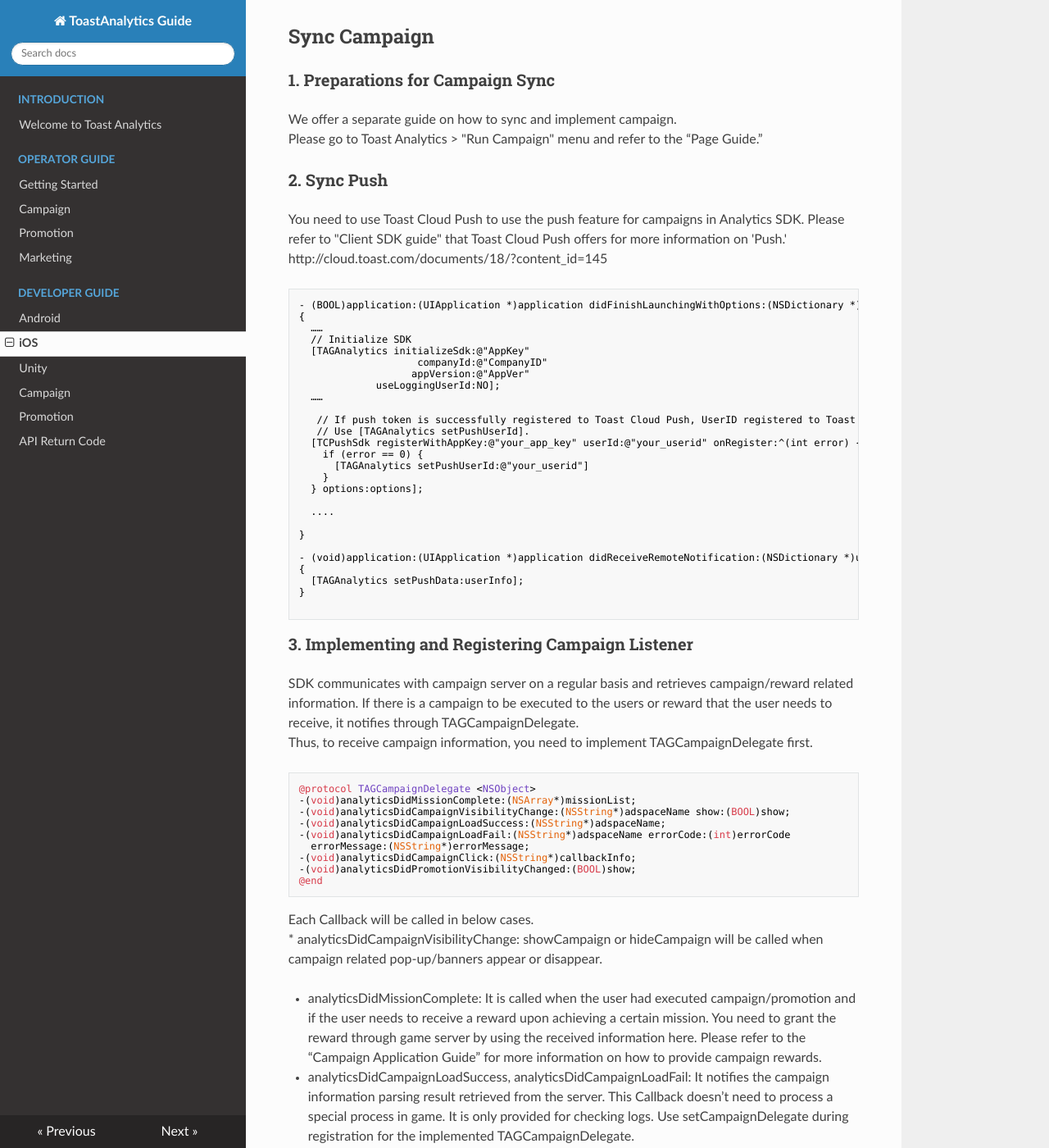
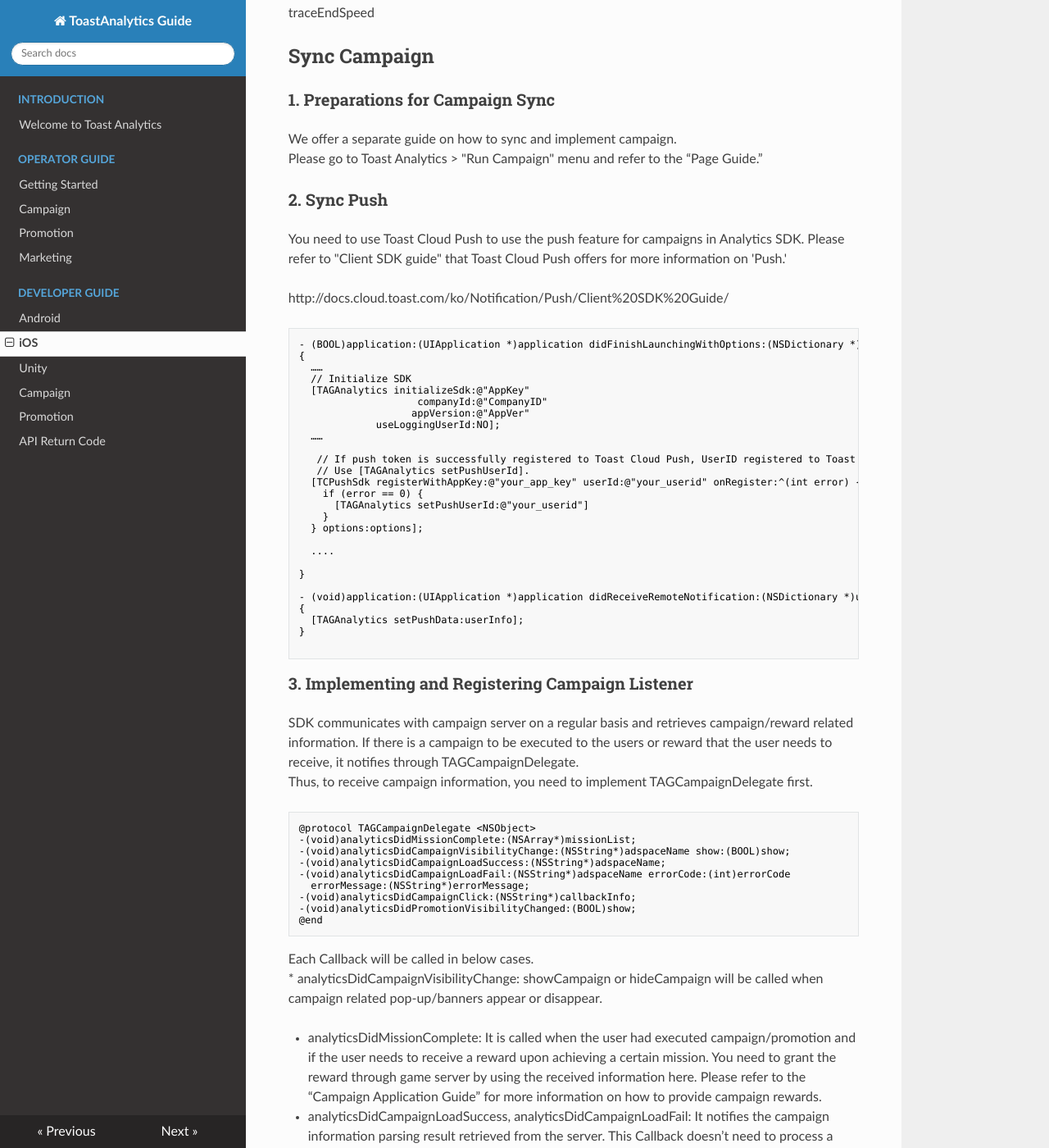
Before and after one commit to ToastAnalytics/ToastAnalytics_EN, an MkDocs documentation site: the page built from docs/Developer/5. iOS Developer Guide.md, in a window 1280 px wide and 1400 px high, scrolled down 6261 px. Shown: the whole window at 82% size. Built offline with MkDocs 1.6.1, drawn with Linux system fonts in a browser that asks for light colours; nearby versions of some CDN libraries; old or Windows-style settings are respelled for this version of MkDocs; part of the change alters nothing that is shown; some of the changed text lies outside the part shown.

Commit message:
Update 5. iOS Developer Guide.md

````diff
--- a/docs/Developer/5. iOS Developer Guide.md
+++ b/docs/Developer/5. iOS Developer Guide.md
@@ -7,7 +7,7 @@ This guide describes how to sync Analytics SDK on iOS platform. You need to regi
 
 ## SDK Download
 
-Download Android SDK file at <http://cloud.toast.com/documents/6/>.
+Download Android SDK file at <http://docs.cloud.toast.com/ko/Download/>.
 
 ## Project Setting
 
@@ -77,11 +77,12 @@ The following APIs need to be synced.
 
 ## Initialize
 
-You need “App Authentication Key” and “Company ID” issued after registering app in order to use the SDK. Please refer to this link (<http://cloud.toast.com/documents/2/>) for more information on how to register your app.
+You need “App Authentication Key” and “Company ID” issued after registering app in order to use the SDK. Please refer to this link (<http://docs.cloud.toast.com/ko/Analytics/App%20Analytics/Getting%20Started/#_4>) for more information on how to register your app.
 ![AppKey](https://raw.githubusercontent.com/ToastAnalytics/ToastAnalytics_EN/master/docs/Developer/images/pg_ios_002.png)
 
 In order to use GameAnalytics SDK, you need to perform SDK initialization first.<br>
 initializeSDK function in GameAnalytics class is for initializing SDK. This function is for checking data (device and app setting info) required internally and configuring for log sending.
+
 ```objective-c
 - (BOOL)application:(UIApplication *)application didFinishLaunchingWithOptions:(NSDictionary *)launchOptions
 {
@@ -103,6 +104,7 @@ Taking a case when a single user uses 2 devices as an example, with Advertise ID
 Thus, you need to take such difference in account when deciding the standard.
 You will use the last parameter (use logging userid flag) of the initialization function (initializeSDK) for setting such identifier: when the Flag is ‘true’, the user identifier will be User ID, when false it will be Advertise ID.
 Below example is when User ID is used as the user differentiator.
+
 ```objective-c
 - (BOOL)application:(UIApplication *)application didFinishLaunchingWithOptions:(NSDictionary *)launchOptions
 {
@@ -137,6 +139,7 @@ When the app is implemented for the first time (after initializeSDK) or when tra
 If traceDeactivation is called, it automatically calculates the lapse time between traceActivation and traceDeactivation to infer the ‘game play time.’ The work executed by SDK will also be suspended by traceDeactivation.<br>
 You MUST call this API since if you fail to do so when moving to background/foreground mode, you will not be able to measure the exact game play time. <br>
 DAU will be calcualted by subtracting the duplicated users from users (based on Advertise ID or User ID) who had called traceActivation in the day.
+
 ```objective-c
 - (void)applicationWillResignActive:(UIApplication *)application
 {
@@ -157,6 +160,7 @@ Once a user makes an in-app purchase, tracePurchase shall be called to send sale
 For currency, code defined in ISO-4217(<http://en.wikipedia.org/wiki/ISO_4217>) will be used.<br>
 Below example shows the case of purchasing a gem of $0.99.<br>
 ("GEM_10" as written below is the item code which had been defined in game. Unit Cost is the unit price of the item and payment is the actual payment that the user had made. For ‘level,’ enter the level of the purchasing user.)
+
 ```objective-c
 [TAGAnalytics tracePurchase:@"GEM_10"
                     payment:0.99
@@ -168,6 +172,7 @@ Below example shows the case of purchasing a gem of $0.99.<br>
 This function is called when acquiring/using goods in game and also when tracking the changes in the initial and secondary goods. The initial goods mean those purchased through in-app purchase (ex. Gems & rubies), whereas secondary goods (ex. Cherry, heart and so on) refer to those purchased using the first goods. <br>
 Below example shows the case when 10 gems had been purchased using in-app purchase.<br>
 ("CODE_IAP" is the code defined in game. For ‘type’ use 0 in the case of initial goods and ‘1,’ for the secondary goods.)
+
 ```objective-c
 [TAGAnalytics traceMoneyConsumption:@"CODE_IAP"
 	                           type:@"0"
@@ -176,6 +181,7 @@ Below example shows the case when 10 gems had been purchased using in-app purcha
 ```
 
 Below example shows the case when 100 cherries had been bought using 10 gems.
+
 ```objective-c
 // Use initial goods
 [TAGAnalytics traceMoneyConsumption:@"CODE_USE_GEM"
@@ -197,12 +203,14 @@ traceLevelUp is called if there is a change in a user level. For your reference,
 If the user level changes to level 10, below function is called. However, in this case the level of one user must go up. An accurate data cannot be measured in case where the level drops.<br>
 For instance, in a stage game like "Candy Crush Sage,” where each stage is used identically as the level, you need to leave the level-up log when proceeding to the next stage for the first time. Level-up log shall not be left when going back to the previous stage again to play.<br>
 Please note that you need to use the user’s highest stage as the level value, not the currently playing stage, for the level value delivered to another API.
-```
+
+```objective-c
 [TAGAnalytics traceLevelUp:10];
 ```
 
 ### 4. Friend
 It is for registering the number of friends of the user. Generally speaking, you need to call this function once the friend information is successfully loaded after running the app.
+
 ```objective-c
 [TAGAnalytics traceFriendCount:100];
 ```
@@ -225,7 +233,9 @@ Please go to Toast Analytics > "Run Campaign" menu and refer to the “Page Guid
 ### 2. Sync Push
 You need to use Toast Cloud Push to use the push feature for campaigns in Analytics SDK.
 Please refer to "Client SDK guide" that Toast Cloud Push offers for more information on 'Push.'
-http://cloud.toast.com/documents/18/?content_id=145
+
+http://docs.cloud.toast.com/ko/Notification/Push/Client%20SDK%20Guide/
+
 ```objective-c
 - (BOOL)application:(UIApplication *)application didFinishLaunchingWithOptions:(NSDictionary *)launchOptions
 {
@@ -259,7 +269,8 @@ http://cloud.toast.com/documents/18/?content_id=145
 ### 3. Implementing and Registering Campaign Listener
 SDK communicates with campaign server on a regular basis and retrieves campaign/reward related information. If there is a campaign to be executed to the users or reward that the user needs to receive, it notifies through TAGCampaignDelegate.<br>
 Thus, to receive campaign information, you need to implement TAGCampaignDelegate first.
-```
+
+```objective-c
 @protocol TAGCampaignDelegate <NSObject>
 -(void)analyticsDidMissionComplete:(NSArray*)missionList;
 -(void)analyticsDidCampaignVisibilityChange:(NSString*)adspaceName show:(BOOL)show;
@@ -329,6 +340,7 @@ This method is for showing the campaign pop-up/banner registered in Analytics we
 Since showCampaign() method will not invoke any action if there is no campaign using the adspace, we advise you to call different adspaceName functions in various locations of game, respectively, where campaign pop-up/banner is expected to appear. Then, the game admin will be able to easily expose pop-up/banner only by registering the campaign to the Analytics website without additionally modifying the game client.
 
 For more information on how to register Adspace, please refer to the “Campaign Test Guide.”
+
 ```objective-c
 +(int)showCampaign:(NSString*)adspaceName parent:(UIView*)parent;
 +(int)showCampaign:(NSString*)adspaceName parent:(UIView*)parent animation:(int)animation
@@ -340,6 +352,7 @@ For more information on how to register Adspace, please refer to the “Campaign
 
 This function is used when you wish to define and analyze a specific event per game.<br>
 When using ‘Fever Time Item,’ for instance, below function will be used. All the coding used shall be defined in game. Below example is the code defined for tracking the item change in a certain stage.
+
 ```objective-c
 [TAGAnalytics traceEvent:@"ITEM"
                eventCode:@"ITEM_USE"
@@ -350,6 +363,7 @@ When using ‘Fever Time Item,’ for instance, below function will be used. All
 ```
 
 It can be used when tracking the result of boss battle in a specific level.
+
 ```objective-c
 [TAGAnalytics traceEvent:@"STAGE"
                eventCode:@"STAGE_BOSS_VICTORY"
@@ -372,6 +386,7 @@ Please refer to the guidelines offered in TOAST Analytics website for more infor
 You may also calculate the time taken in a certain section. For instance, you can use this feature on whichever section you require when you wish to calculate the time that the user had spent on ‘Tutorial,’ or time required for scene transition.<br>
 
 If you wish to calculate the loading time in ‘Intro Scene,’ below is the function you require. "INTRO_LOADING" is the value defined in game for a specific section.
+
 ```objective-c
 - (void) onStart()
 {
@@ -388,6 +403,7 @@ If you wish to calculate the loading time in ‘Intro Scene,’ below is the fun
 You may track app installation from Facebook ad. This feature uses the Deep Linking feature offered by Facebook.
 Please refer to the Facebook guidelines (https://developers.facebook.com/docs/app-ads/deep-linking) for more information on tracking and testing. fetchDeferredAppLink@FBSDKAppLinkUtility is an API provided by Facebook SDK.
 (https://developers.facebook.com/docs/reference/ios/current/class/FBSDKAppLinkUtility/)
+
 ```objective-c
 [FBSDKAppLinkUtility fetchDeferredAppLink:^(NSURL *url, NSError *error) {
     if (url) {
@@ -402,6 +418,7 @@ Please refer to the Facebook guidelines (https://developers.facebook.com/docs/ap
 You may set whether to print out log or not to check SDK during development.<br>
 This function can be called both bore and after calling initializeSDK. The default value is setDebugMode(false).
 Log tags starts with "Analytics:". You can directly check the logs occurring in SDK if you set log cat filter as “Analytics” in Eclipse.
+
 ```objective-c
 - (void) Start ()
 {
@@ -412,6 +429,7 @@ Log tags starts with "Analytics:". You can directly check the logs occurring in
 ```
 
 You may check details on sent log if debugging mode is activated. You can check if the log is successfully delivered or not by checking the response log after sending a log. If the log string as shown below is present, it means the collected data has normally been delivered to the server. (‘***’ refers to the value which may differ according to circumstances.)
+
 ```
 iOS : RequestWorkerThread::didReceiveResponse - <NSHTTPURLResponse: ***> { URL: *** } { status code: 200,
 ```
@@ -419,6 +437,7 @@ iOS : RequestWorkerThread::didReceiveResponse - <NSHTTPURLResponse: ***> { URL:
 ### 2. Check Device Information
 You can check the device information collected by SDK as well.<br>
 What you can check currently are Device ID, Push User ID and Campaign User ID. Aforementioned values are required when testing campaign sync. Please refer to “Campaign Sync Guide” for more information.
+
 ```objective-c
 void printDeviceInfo()
 {
@@ -431,6 +450,7 @@ void printDeviceInfo()
 
 ### 3. Check SDK Version
 You can check the SDK version with "getVersion()" function.
+
 ```objective-c
 [TAGAnalytics version];
 ```
````
